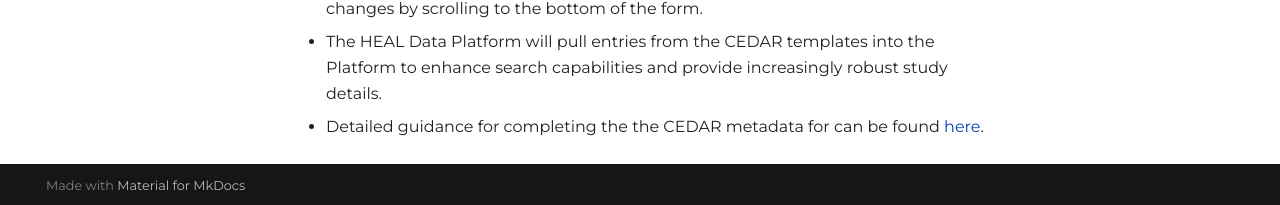
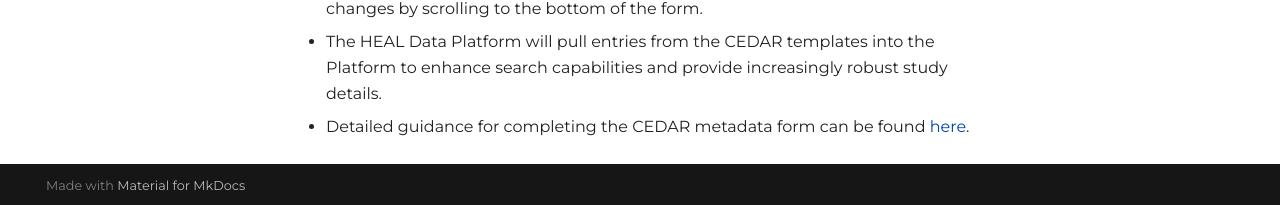
Before and after one commit to HEAL/platform-documentation, an MkDocs documentation site: the page built from docs/study-registration/registering-your-study.md, in a window 1280 px wide and 900 px high, scrolled down 1537 px. Shown: the part 692-897 px from the top of the window. Built offline with MkDocs 1.6.1 and Material for MkDocs 9.7.7, drawn with Linux system fonts in a browser that asks for light colours.

Commit message:
Update registering-your-study.md

```diff
--- a/docs/study-registration/registering-your-study.md
+++ b/docs/study-registration/registering-your-study.md
@@ -62,4 +62,4 @@ form within your CEDAR account:
 - The HEAL Data Platform will pull entries from the CEDAR templates into the
   Platform to enhance search capabilities and provide increasingly robust
   study details.
-- Detailed guidance for completing the the CEDAR metadata for can be found [here](https://heal.github.io/cedar-form-docs/).
+- Detailed guidance for completing the CEDAR metadata form can be found [here](https://heal.github.io/cedar-form-docs/).
```
